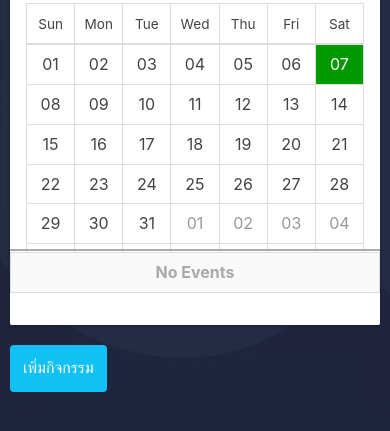
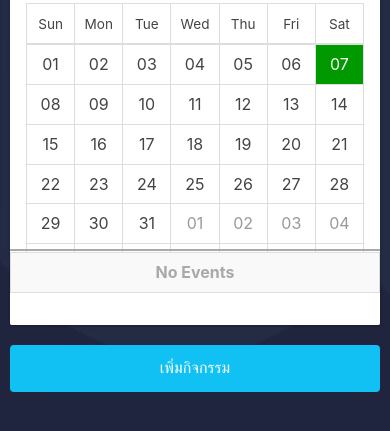
Before and after one commit to Project1EHM/EHM_Mobile, a website: page www/index.html at #/tab/calendar in a window 390 px wide. Shown: the part 195-626 px from the top of the page. Drawn offline with Linux system fonts and the light colour scheme; files whose address does not match are found by name.

Commit message:
edit calendar

```diff
--- a/www/templates/tab-calendar.html
+++ b/www/templates/tab-calendar.html
@@ -13,7 +13,7 @@
       </div>
     </div>
 
-    <a class="button button-calm" href="#/tab/addcalendar">เพิ่มกิจกรรม</a>
+    <a class="button button-block button-calm" href="#/tab/addcalendar">เพิ่มกิจกรรม</a>
 
   </ion-content>
 </ion-view>
```
